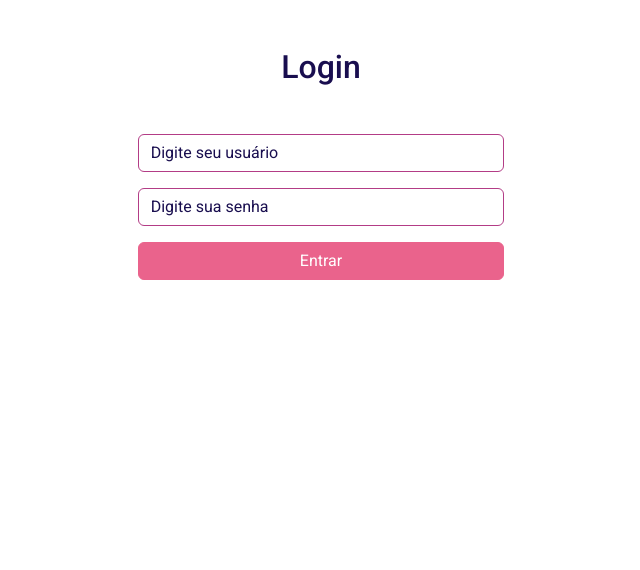
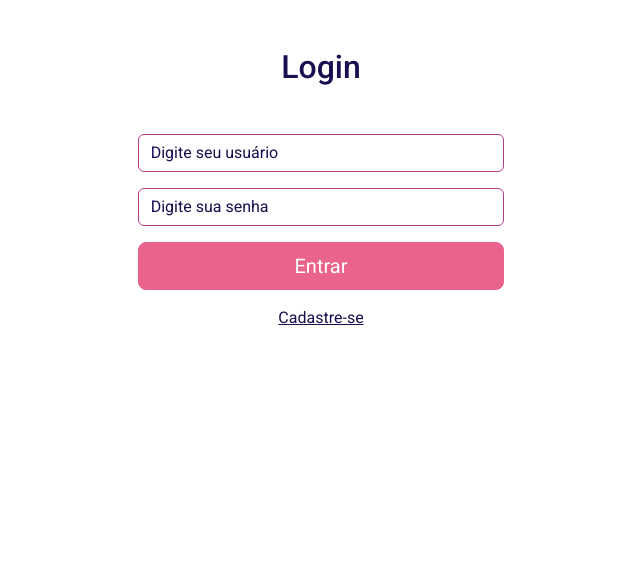
Before and after one commit to squad-hedy-lamar/squad-hedy-lamar_blog-desafio-final, a Django app: page /login/ in a window 1280 px wide. Shown: the part 58-628 px from the top of the page, without its empty margins (319-959 px from the left). Run offline with Django 5.2, Linux system fonts and the light colour scheme; some libraries are stand-ins or nearby versions.

Commit message:
ajuste login

```diff
--- a/blog/templates/users/login.html
+++ b/blog/templates/users/login.html
@@ -15,7 +15,11 @@
         <div class="mb-3">
             <input type="password" name="password" class="form-control" placeholder="Digite sua senha" id="{{ form.password.id_for_label }}">
         </div>
-        <button type="submit" class="btn btn-primary w-100">Entrar</button>
+        <button type="submit" class="btn btn-lg btn-primary w-100">Entrar</button>
+
+        <div class="mt-3">
+            <a href="#">Cadastre-se</a>
+        </div>
     </form>
 
     {% if form.errors %}
```
